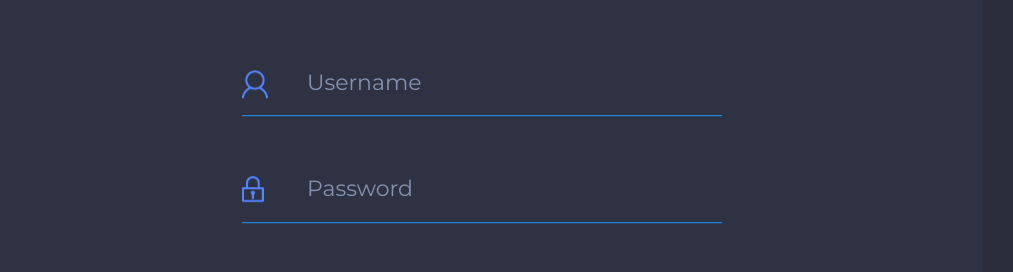
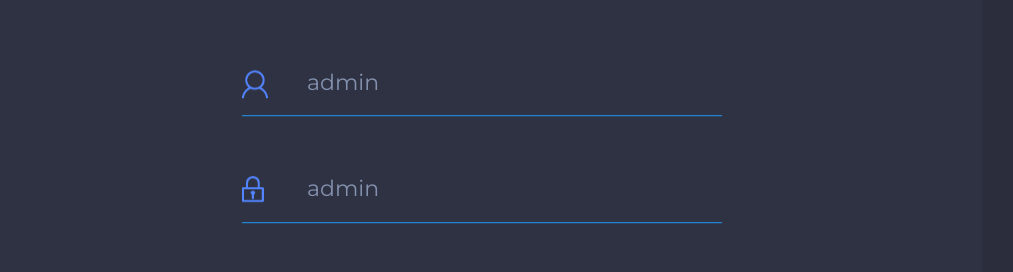
Before and after one commit to KostaRudenko/my-exam, a React (Create React App) app: page /authentication in a window 1280 px wide. Shown: the part 250-522 px from the top of the page, without its empty margins (158-1171 px from the left). Built offline with nearby package versions, Linux system fonts and the light colour scheme.

Commit message:
placeholder

```diff
--- a/src/components/pages/authentication/login/Login.js
+++ b/src/components/pages/authentication/login/Login.js
@@ -28,14 +28,14 @@ class Login extends React.Component {
             <div>
                 <div className="inputWrap inputWrapUser">
                         <input type="text"
-                               placeholder="Username"
+                               placeholder="admin"
                                ref={ el => this.login = el }
                                name="username"
                         />
                     </div>
                     <div className="inputWrap inputWrapPass">
                         <input type="password"
-                               placeholder="Password"
+                               placeholder="admin"
                                ref={ el => this.pass = el }
                                name="password"
                         />
```
